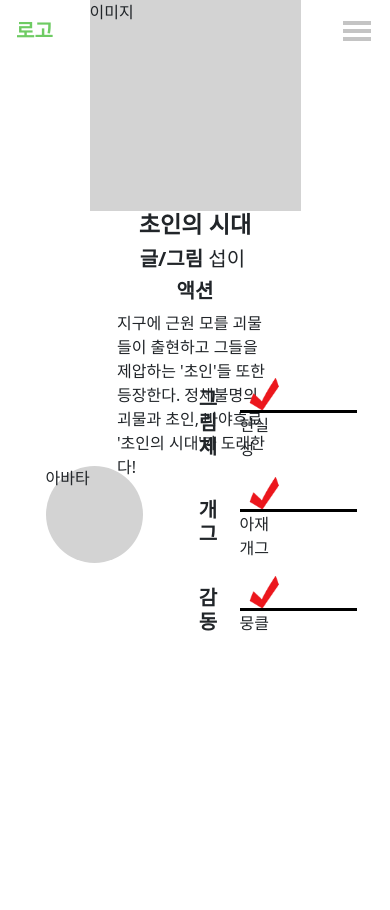
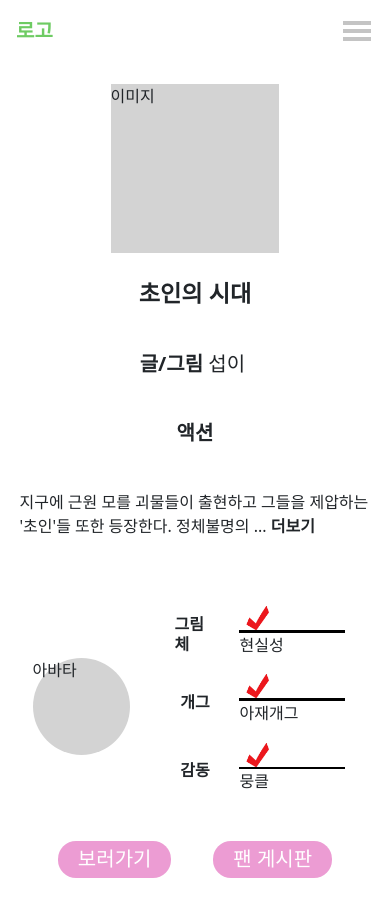
Before and after one commit to 2taesung/WT.GG, a React (Create React App) app in the folder frontend/: page /result/1 in a window 390 px wide. Before the commit the page ends 844 px from the top, so only its background shows below. Built offline with nearby package versions, Linux system fonts and the light colour scheme.

Commit message:
[FE] feat: 결과 페이지 반응형 css

```diff
--- a/frontend/src/Components/Result/Result.css
+++ b/frontend/src/Components/Result/Result.css
@@ -29,6 +29,12 @@
   font-weight: bold;
 }
 
+.result-more {
+  font-weight: bold;
+  cursor: pointer;
+  /* color: #989898; */
+}
+
 .result-btns {
   display: flex;
   width: 100%;
@@ -57,7 +63,7 @@
   width: 100%;
   justify-content: space-evenly;
   align-items: center;
-  margin-top: 2.5rem;
+  margin-top: 3rem;
 }
 
 .result-avatar {
@@ -70,7 +76,7 @@
 .result-bottom-right {
   display: flex;
   flex-direction: column;
-  width: auto;
+  width: 40vw;
   margin: 0;
 }
 
@@ -90,25 +96,35 @@
 }
 
 .result-hr {
-  width: 30vw;
+  width: 100%;
   height: 0.2rem;
   background-color: black;
+}
+
+.mb-result-btns {
+  display: none;
 }
 
 
 /* 반응형 */
 @media (max-width: 768px) {
   .result {
-    margin: 0;
+    margin: 10vh 0 2rem 0;
   }
 
   .result-top {
     flex-direction: column;
+    height: auto;
   }
 
   #result-webtoon-img {
-    width: 25vh;
-    height: 25vh;
+    width: 20vh;
+    height: 20vh;
+    margin-bottom: 0.5rem;
+  }
+
+  .result-top-right {
+    width: 90vw;
   }
 
   .result-avatar {
@@ -119,4 +135,41 @@
   .result-btns {
     display: none;
   }
+
+  .result-bottom {
+    margin-top: 2rem;
+  }
+
+  .result-bottom-right,
+  .result-bottom-contents {
+    width: 50vw;
+  }
+
+  .result-bottom-title h5 {
+    font-size: 1rem;
+  }
+
+  .result-hr {
+    height: 0.15rem;
+  }
+
+  .result-chk {
+    height: 1.5rem;
+  }
+
+  .mb-result-btns {
+    display: flex;
+    width: 100%;
+    justify-content: space-evenly;
+    margin-top: 2rem;
+    padding: 0 1rem;
+  }
+
+  .result-btn {
+    padding: 0.4rem 1.25rem;
+  }
+
+  .result-btn h5 {
+    font-size: 1.25rem;
+  }
 }
--- a/frontend/src/Components/Result/Result.tsx
+++ b/frontend/src/Components/Result/Result.tsx
@@ -1,8 +1,10 @@
-import React from "react";
+import React, { useState } from "react";
 import ResultBottom from "./ResultBottom";
 import "./Result.css";
 
 function Result() {
+  const [ storyLength, setStoryLength ] = useState("short");
+
   const webtoonInfo = {"id": 123, "author1": "섭이", "author2": "섭이",
     "platform": "네이버웹툰", "category": "액션", "title": "초인의 시대",
     "story": "지구에 근원 모를 괴물들이 출현하고 그들을 제압하는 '초인'들 또한 등장한다. 정체불명의 괴물과 초인, 바야흐로 '초인의 시대'가 도래한다!",
@@ -14,6 +16,15 @@ function Result() {
     window.open(webtoonInfo["link"])
   }
 
+  const showAllStory = () => {
+    setStoryLength((storyLength) => "all")
+  }
+
+  const showShortStory = () => {
+    setStoryLength((storyLength) => "short")
+  }
+
+
   return (
     <div className="result">
 
@@ -24,7 +35,7 @@ function Result() {
         <div className="result-top-right">
           <div><h3>{ webtoonInfo["title"] }</h3></div>
           {webtoonInfo["author1"] !== webtoonInfo["author2"] ?
-            <div>\
+            <div>
               <h5>
                 <span className="fb">글</span> {webtoonInfo["author1"]}&nbsp;
                 <span className="fb">그림</span> {webtoonInfo["author2"]}
@@ -37,7 +48,16 @@ function Result() {
             </div>
           }
           <div><h5 className="fb">{ webtoonInfo["category"] }</h5></div>
-          <div>{ webtoonInfo["story"] }</div>
+          {storyLength === "short" ?
+            <div>
+              { webtoonInfo["story"].slice(0, 50) }...&nbsp;
+              <span className="result-more" onClick={showAllStory}>더보기</span>
+            </div> :
+            <div>
+              { webtoonInfo["story"] }&nbsp;&nbsp;
+              <span className="result-more" onClick={showShortStory}>숨기기</span>
+            </div>
+          }
           <div className="result-btns">
             <button className="result-btn" onClick={goLink}><h5>보러가기</h5></button>
             <button className="result-btn"><h5>팬 게시판</h5></button>
@@ -48,6 +68,11 @@ function Result() {
       <div className="result-bottom">
         <ResultBottom />
       </div>
+
+      <div className="mb-result-btns">
+        <button className="result-btn" onClick={goLink}><h5>보러가기</h5></button>
+        <button className="result-btn"><h5>팬 게시판</h5></button>
+      </div>
     </div>
   )
 };
--- a/frontend/src/Components/Result/ResultBottom.tsx
+++ b/frontend/src/Components/Result/ResultBottom.tsx
@@ -19,30 +19,30 @@ function ResultBottom() {
       </div>
       <Container className="result-bottom-right">
         <Row className="result-bottom-contents">
-          <Col xs={3} className="result-bottom-title">
+          <Col xs={4} className="result-bottom-title">
             <h5 className="fb">그림체</h5>
           </Col>
-          <Col xs={5} className="result-bottom-item">
+          <Col xs={8} className="result-bottom-item">
             <img src={chkImg} alt="chk" className="result-chk" />
             <div className="result-hr"/>
             <p>{webtoonInfo["drawing_style"]}</p>
           </Col>
         </Row>
         <Row className="result-bottom-contents">
-          <Col xs={3} className="result-bottom-title">
+          <Col xs={4} className="result-bottom-title">
             <h5 className="fb">개그</h5>
           </Col>
-          <Col xs={5} className="result-bottom-item">
+          <Col xs={8} className="result-bottom-item">
             <img src={chkImg} alt="chk" className="result-chk" />
             <div className="result-hr"/>
             <p>{webtoonInfo["humor"]}</p>
           </Col>
         </Row>
         <Row className="result-bottom-contents">
-          <Col xs={3} className="result-bottom-title">
+          <Col xs={4} className="result-bottom-title">
             <h5 className="fb">감동</h5>
           </Col>
-          <Col xs={5} className="result-bottom-item">
+          <Col xs={8} className="result-bottom-item">
             <img src={chkImg} alt="chk" className="result-chk" />
             <div className="result-hr"/>
             <p>{webtoonInfo["emotion"]}</p>
```
